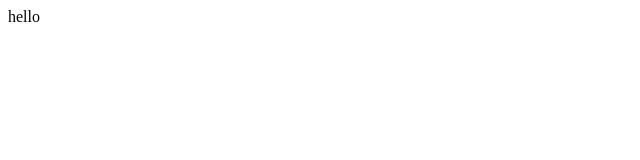
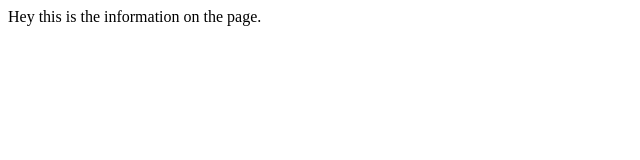
Before and after one commit to Jlara2005/Notes, a plain HTML site: page TestingFolder/index.html in a window 1280 px wide. Shown: the whole page, without its empty margins (0-640 px from the left). Drawn offline with Linux system fonts and the light colour scheme.

Commit message:
body note added in.

```diff
--- a/TestingFolder/index.html
+++ b/TestingFolder/index.html
@@ -1,8 +1,13 @@
 
+<!DOCTYPE html>
 <html>
-    <head>
-<title>Hey</title>
-<p>hello</p>
-    </head>
+
+<head>
+
+</head>
+
+<body>
+   Hey this is the information on the page.
+</body>
 
 </html>
```
Also changed, not shown: Programming Notes/HTML notes/example/exampleBody.PNG (added), 5 other files.
